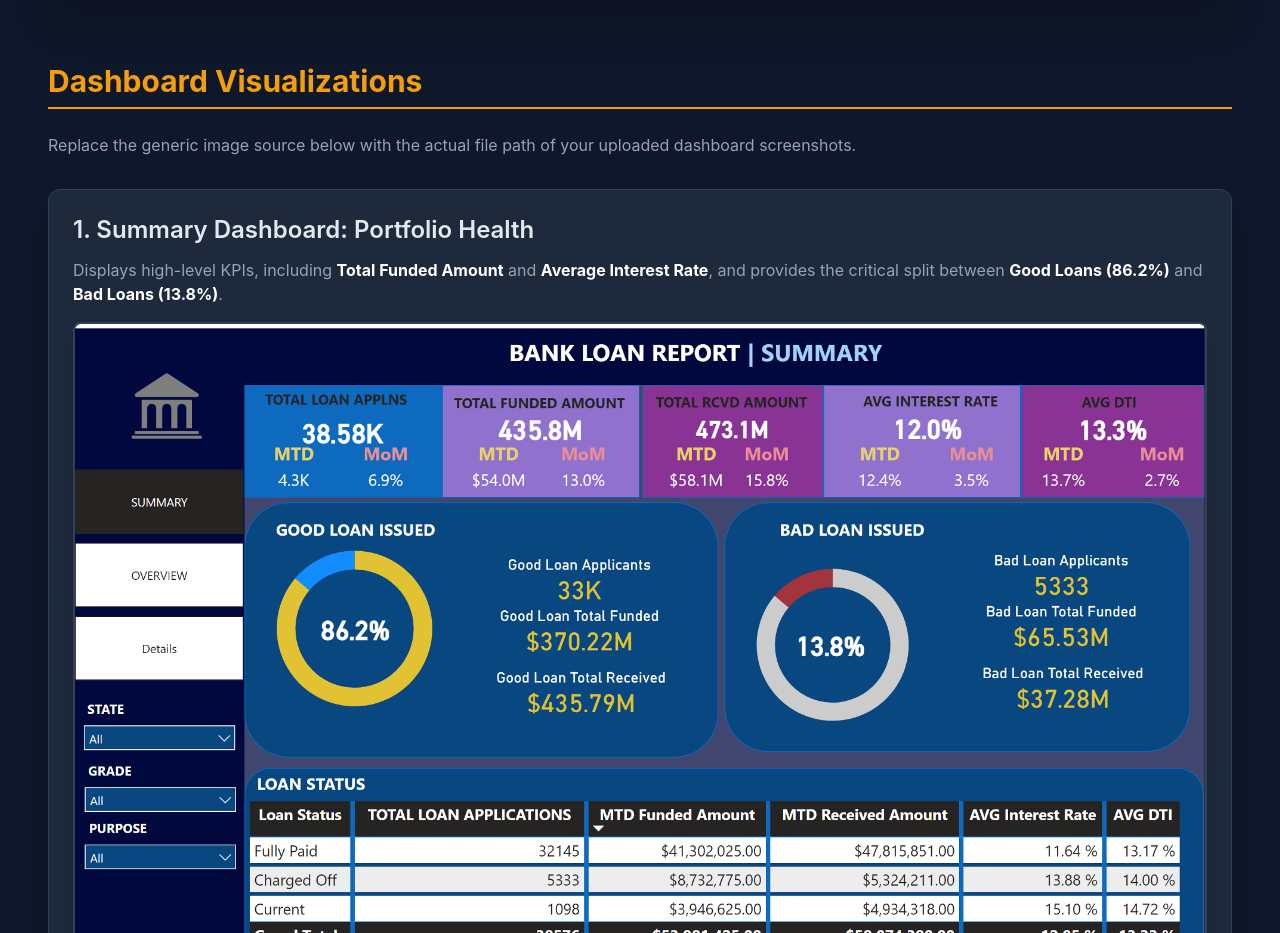
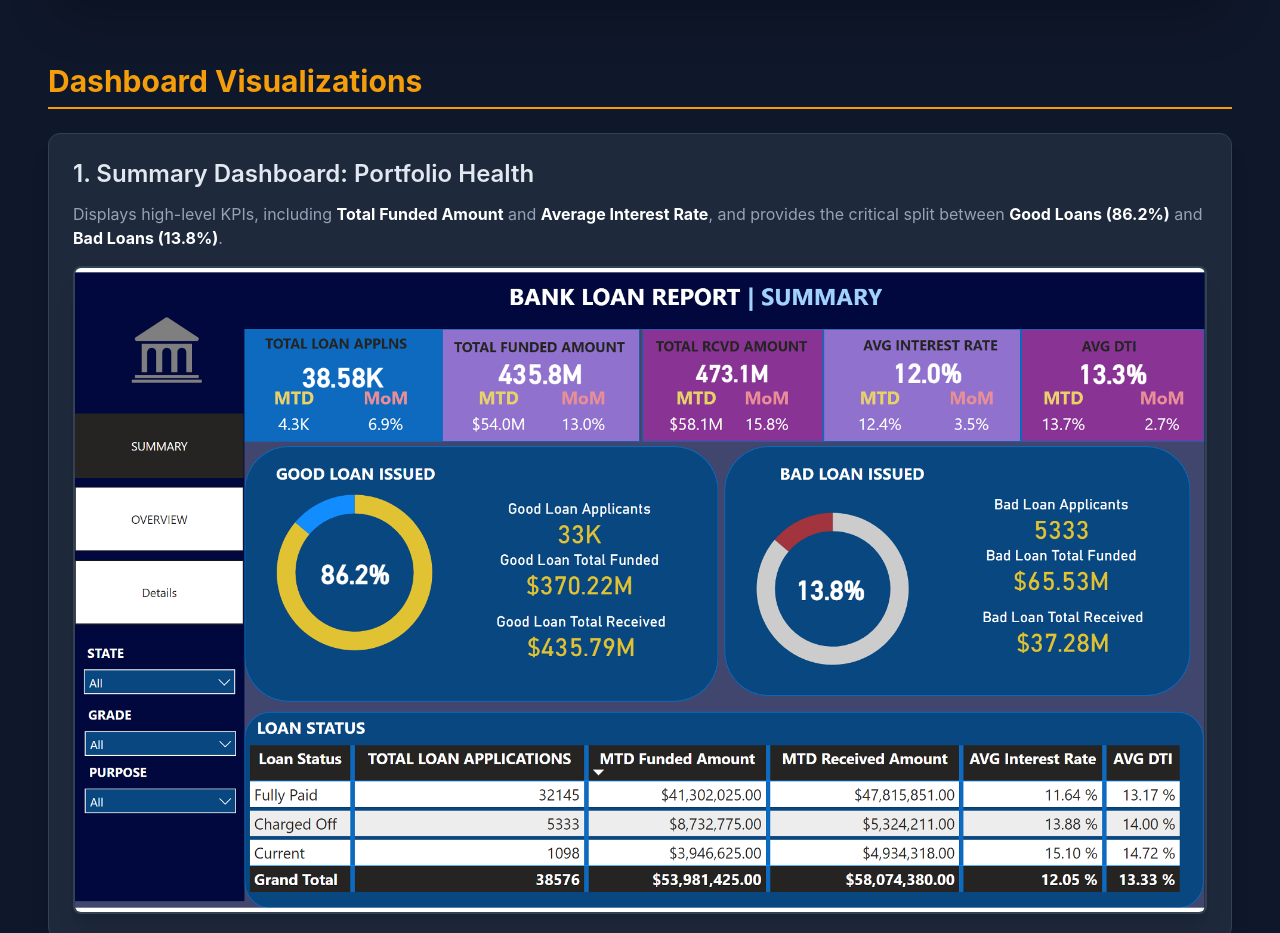
Before and after one commit to BhuvanPS/Portfolio, a plain HTML site: page Loan_Analysis_Report/index.html in a window 1280 px wide. Shown: the part 1583-2516 px from the top of the page. Drawn offline with nearby package versions, Linux system fonts and the light colour scheme.

Commit message:
Removed a para

```diff
--- a/Loan_Analysis_Report/index.html
+++ b/Loan_Analysis_Report/index.html
@@ -145,7 +145,6 @@
         <!-- Dashboard Screenshots Section -->
         <section class="mb-12">
             <h2 class="text-3xl font-bold section-heading text-accent-main">Dashboard Visualizations</h2>
-            <p class="text-slate-400 mb-8">Replace the generic image source below with the actual file path of your uploaded dashboard screenshots.</p>
 
             <!-- Summary Dashboard Image -->
             <div class="mb-10 p-6 bg-secondary-bg rounded-xl shadow-xl border border-detail-border">
```
